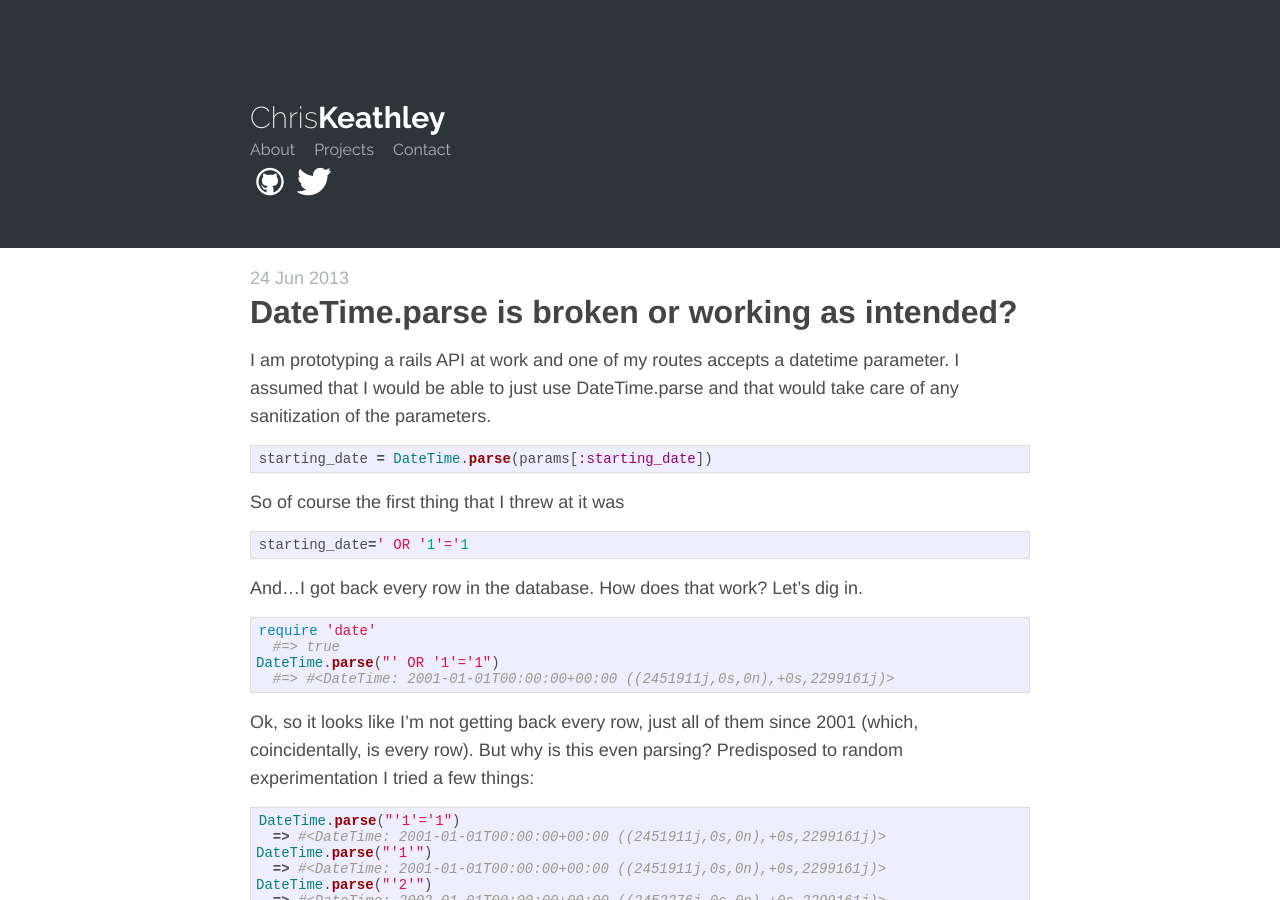
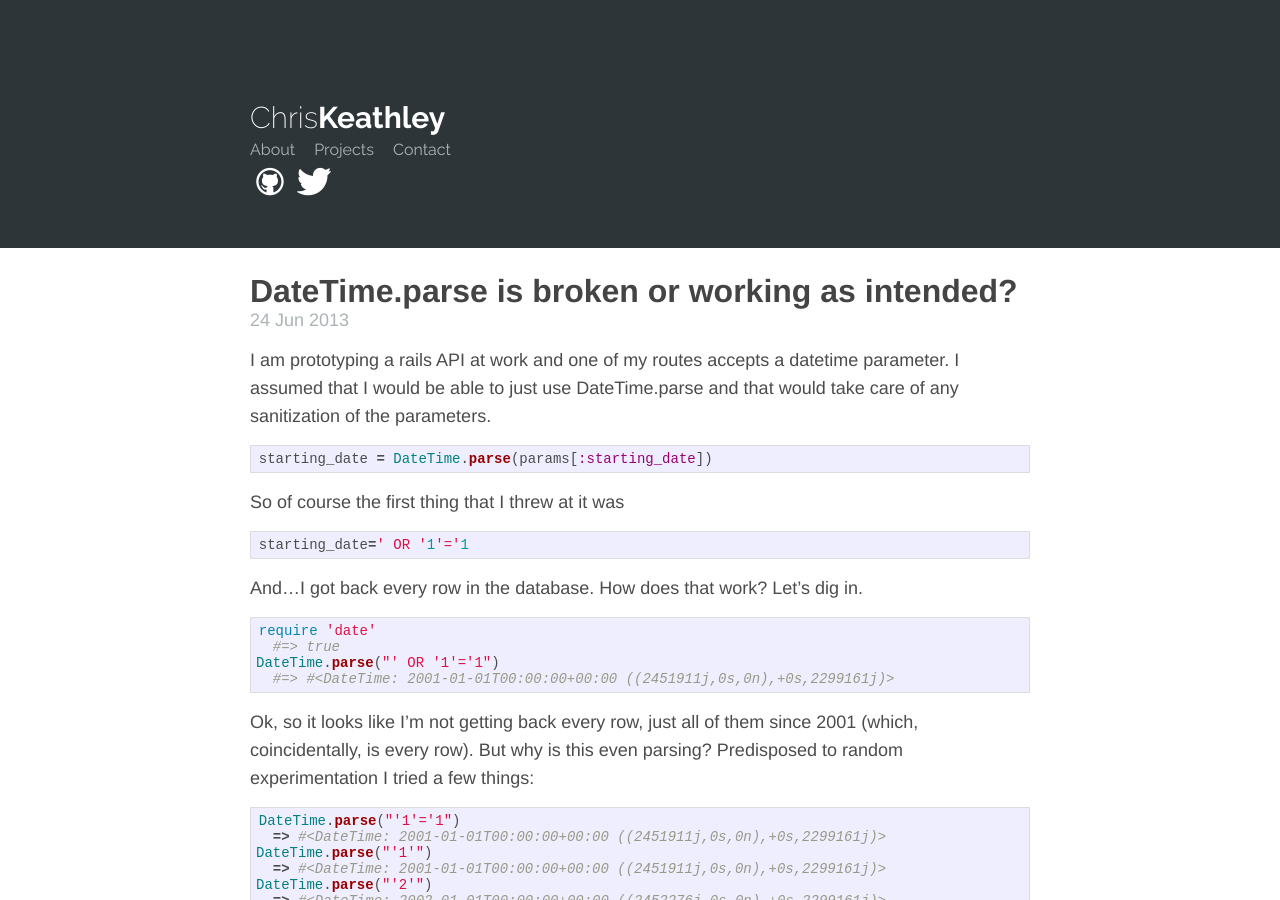
Before and after one commit to wojtekmach/keathley.github.io, a Jekyll site: the page built from _posts/2013-06-24-DateTime-weirdness.md, in a window 1280 px wide and 900 px high. Built offline with Jekyll 4.4.1, drawn with Linux system fonts in a browser that asks for light colours.

Commit message:
Display date under title

```diff
--- a/_layouts/post.html
+++ b/_layouts/post.html
@@ -3,8 +3,8 @@ layout: default
 ---
 
 <section class="byline">
-	<span class="date">{{ page.date | date_to_string }}</span>
 	<h1>{{ page.title }}</h1>
+  <span class="date">{{ page.date | date_to_string }}</span>
 </section>
 
 <div id="post">
```
